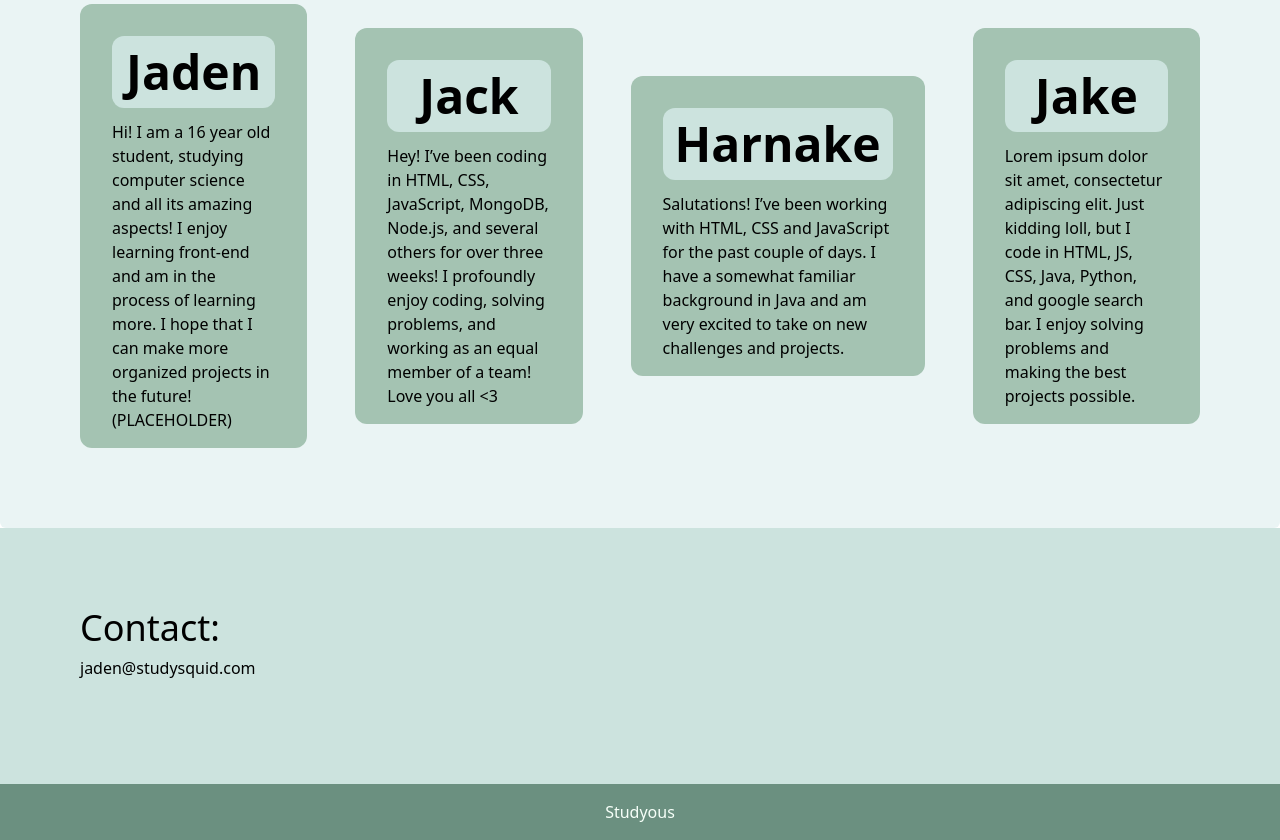
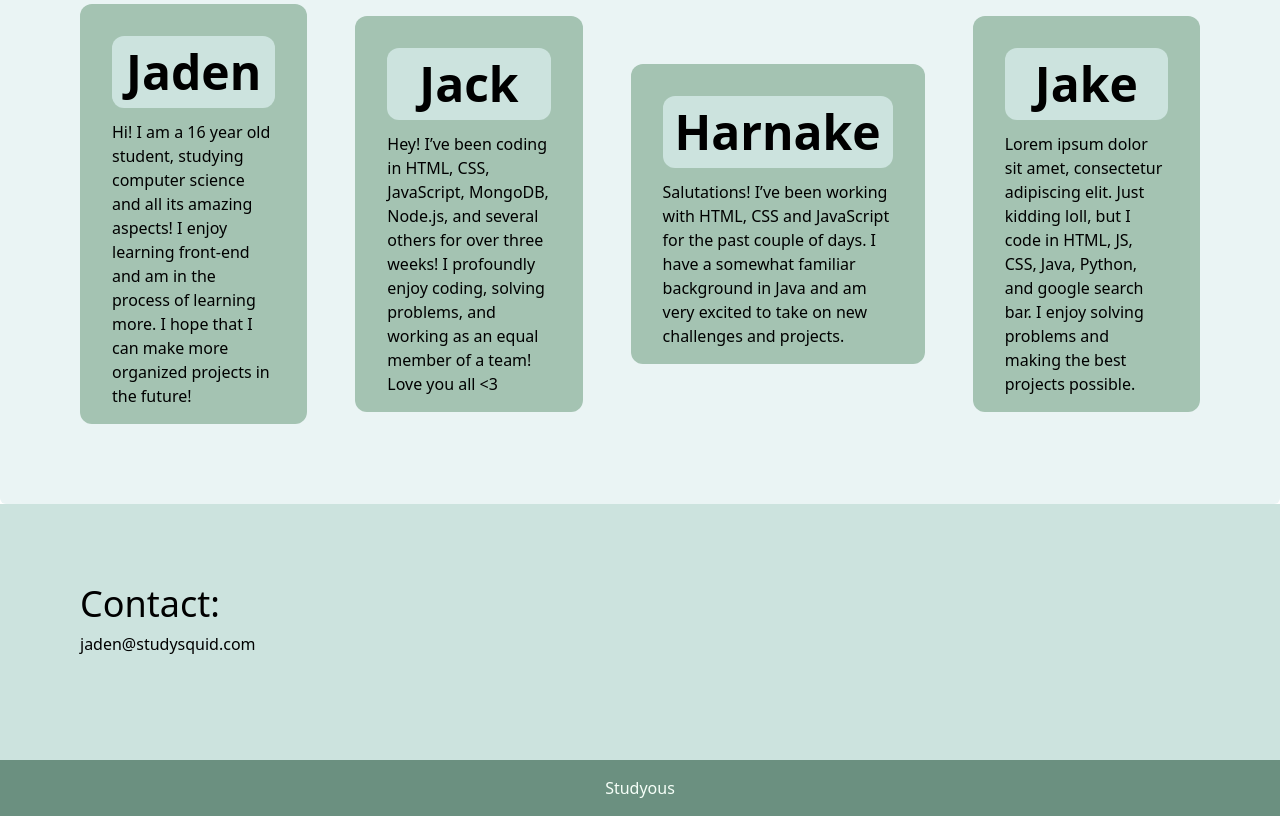
Before and after one commit to Jantomz/proper-studyous-site, a Next.js app: page / in a window 1280 px wide. Shown: the part 1680-2520 px from the top of the page. After the commit the page ends 2496 px from the top, so only its background shows below. Built offline with nearby package versions, Linux system fonts and the light colour scheme.

Commit message:
Simple changes

```diff
--- a/src/components/molecules/about.tsx
+++ b/src/components/molecules/about.tsx
@@ -1,7 +1,7 @@
 import ContainerCard from "../atoms/containerCard";
 export default function About() {
   const ContentJaden =
-    "Hi! I am a 16 year old student, studying computer science and all its amazing aspects! I enjoy learning front-end and am in the process of learning more. I hope that I can make more organized projects in the future! (PLACEHOLDER)";
+    "Hi! I am a 16 year old student, studying computer science and all its amazing aspects! I enjoy learning front-end and am in the process of learning more. I hope that I can make more organized projects in the future!";
   const ContentJack =
     "Hey! I’ve been coding in HTML, CSS, JavaScript, MongoDB, Node.js, and several others for over three weeks! I profoundly enjoy coding, solving problems, and working as an equal member of a team! Love you all <3";
   const ContentHarnake =
```
